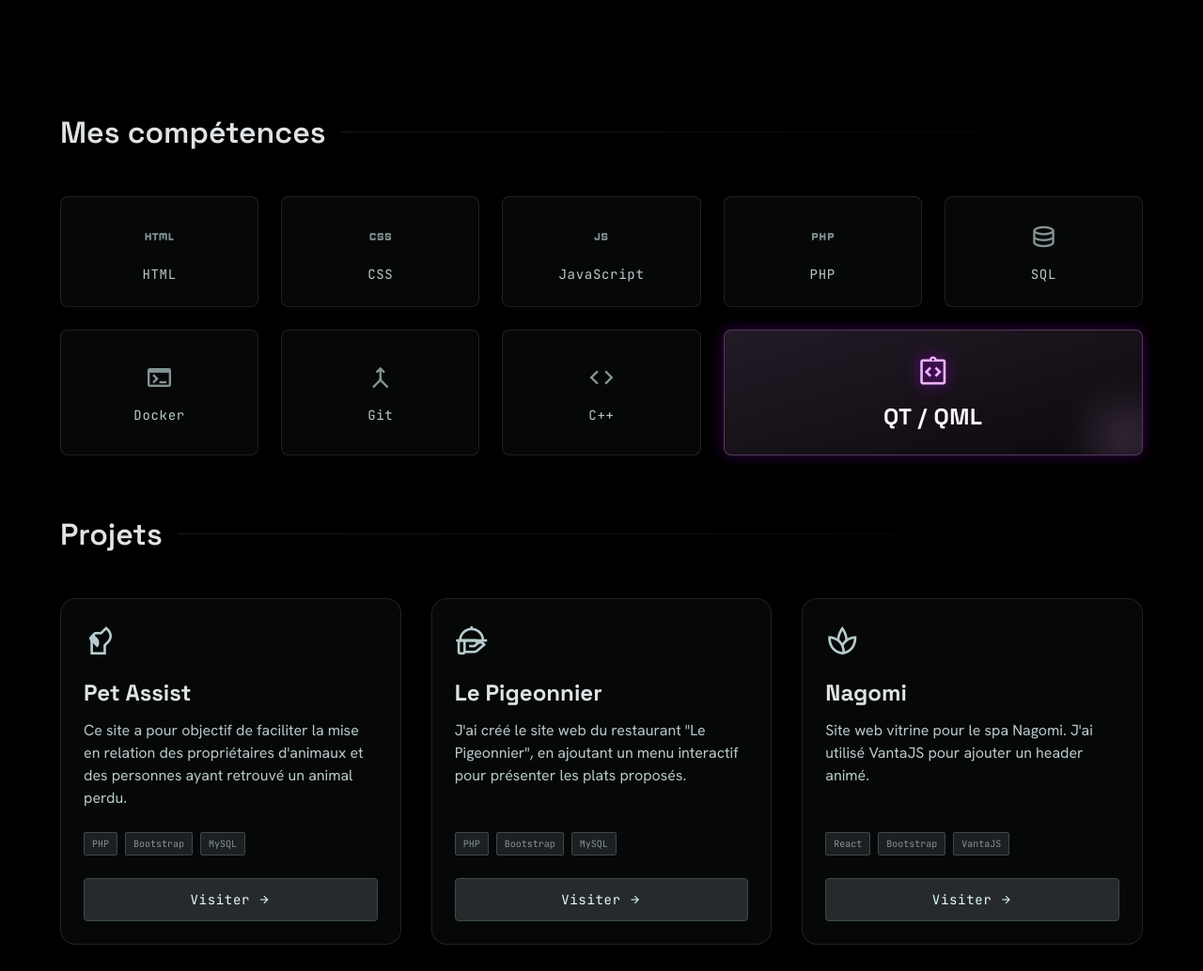
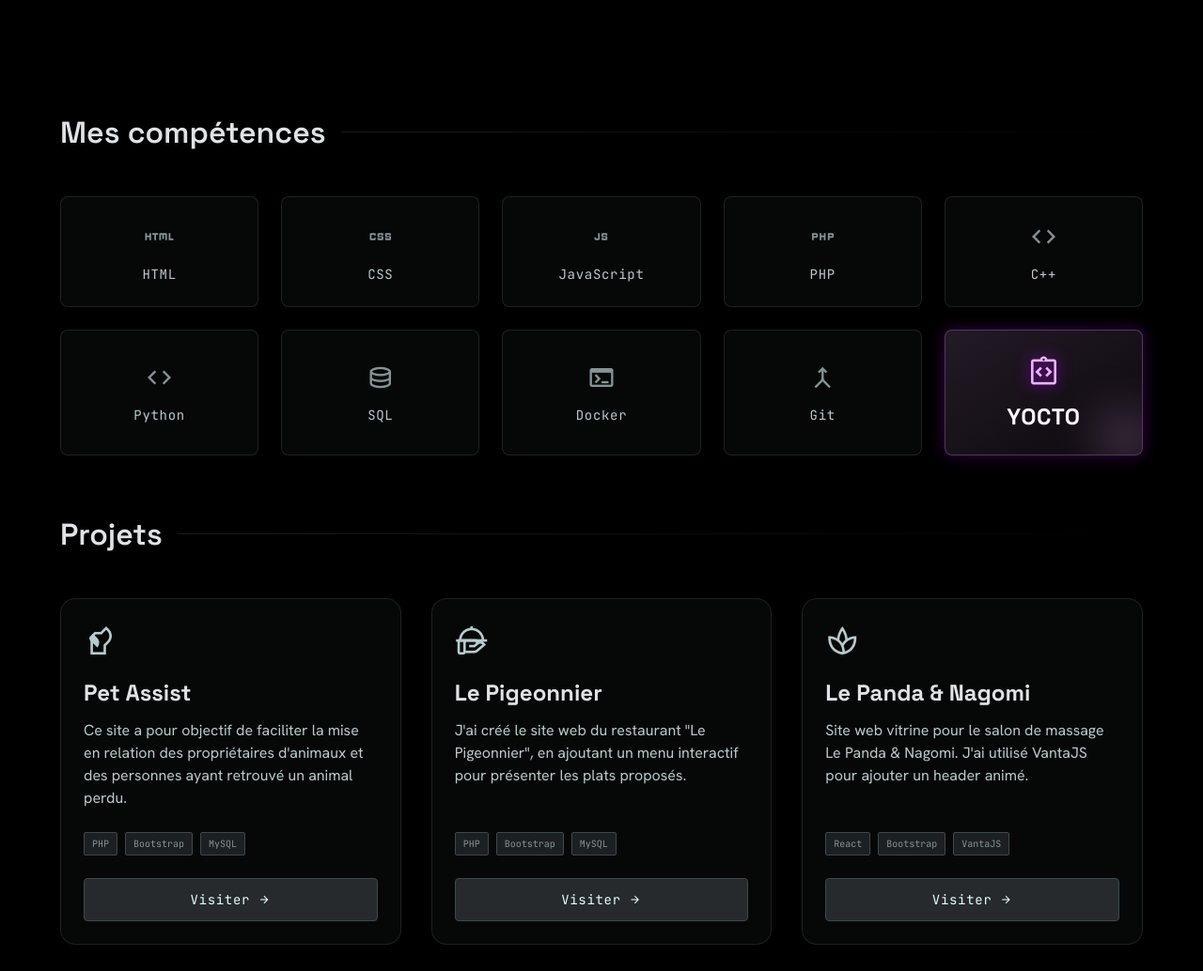
Before and after one commit to ThibautG60/VPS, a PHP site: page / in a window 1280 px wide. Shown: the part 866-1900 px from the top of the page at 94% size. Run offline with PHP 8.4, Linux system fonts and the light colour scheme; data that the repository does not hold is empty; some libraries are stand-ins or nearby versions.

Commit message:
accueil update

```diff
--- a/code/views/Portfolio/accueil.php
+++ b/code/views/Portfolio/accueil.php
@@ -76,6 +76,12 @@
                                         $icon = "php";
                                         $label = "PHP";
                                         include 'Components/skill.php';
+                                        $icon = "code";
+                                        $label = "C++";
+                                        include 'Components/skill.php';
+                                        $icon = "code";
+                                        $label = "Python";
+                                        include 'Components/skill.php';
                                         $icon = "database";
                                         $label = "SQL";
                                         include 'Components/skill.php';
@@ -85,15 +91,12 @@
                                         $icon = "merge";
                                         $label = "Git";
                                         include 'Components/skill.php';
-                                        $icon = "code";
-                                        $label = "C++";
-                                        include 'Components/skill.php';
                                 ?>
-                                <!-- QT/QML bloc -->
-                                <div class="glass-panel rounded-xl p-6 flex flex-col items-center justify-center gap-3 transition-all duration-300 cursor-default bg-secondary/5 border-secondary/30 neon-glow-secondary relative overflow-hidden col-span-2">
+                                <!-- QT/YOCTO bloc -->
+                                <div class="glass-panel rounded-xl p-6 flex flex-col items-center justify-center gap-3 transition-all duration-300 cursor-default bg-secondary/5 border-secondary/30 neon-glow-secondary relative overflow-hidden col-span-1">
                                         <div class="absolute inset-0 bg-gradient-to-br from-secondary/10 to-transparent"></div>
                                                 <span class="material-symbols-outlined text-4xl text-secondary drop-shadow-[0_0_8px_rgba(182,0,248,0.8)] relative z-10">integration_instructions</span>
-                                                <span class="font-headline-md text-headline-md text-on-secondary-container font-bold relative z-10 tracking-wide">QT / QML</span>
+                                                <span class="font-headline-md text-headline-md text-on-secondary-container font-bold relative z-10 tracking-wide">YOCTO</span>
                                         <div class="absolute -right-4 -bottom-4 w-16 h-16 bg-secondary/20 rounded-full blur-xl"></div>
                                 </div>
                         </div>
@@ -151,9 +154,9 @@
                                         <div class="mb-4 text-primary opacity-80 group-hover:opacity-100 transition-opacity">
                                                 <span class="material-symbols-outlined text-4xl">spa</span>
                                         </div>
-                                        <h3 class="font-headline-md text-headline-md text-on-surface font-bold mb-3">Nagomi</h3>
+                                        <h3 class="font-headline-md text-headline-md text-on-surface font-bold mb-3">Le Panda & Nagomi</h3>
                                         <p class="font-body-md text-body-md text-on-surface-variant mb-6 flex-1">
-                                                Site web vitrine pour le spa Nagomi. J'ai utilisé VantaJS pour ajouter un header animé.
+                                                Site web vitrine pour le salon de massage Le Panda & Nagomi. J'ai utilisé VantaJS pour ajouter un header animé.
                                         </p>
                                         <div class="flex flex-wrap gap-2 mb-6">
                                                 <span class="px-2 py-1 rounded border border-outline-variant text-outline font-label-caps text-[10px] bg-surface-container">React</span>
@@ -161,7 +164,7 @@
                                                 <span class="px-2 py-1 rounded border border-outline-variant text-outline font-label-caps text-[10px] bg-surface-container">VantaJS</span>
                                         </div>
                                         <a
-                                                href="#"
+                                                href="https://lepanda-nagomi.fr"
                                                 class="w-full py-3 rounded-lg bg-surface-container-high border border-outline-variant text-primary font-technical-sm text-technical-sm group-hover:bg-primary/10 group-hover:border-primary/50 transition-all duration-300 flex items-center justify-center gap-2"
                                         >
                                                 <span class="">Visiter</span>
```
Also changed, not shown: code/.htaccess.
